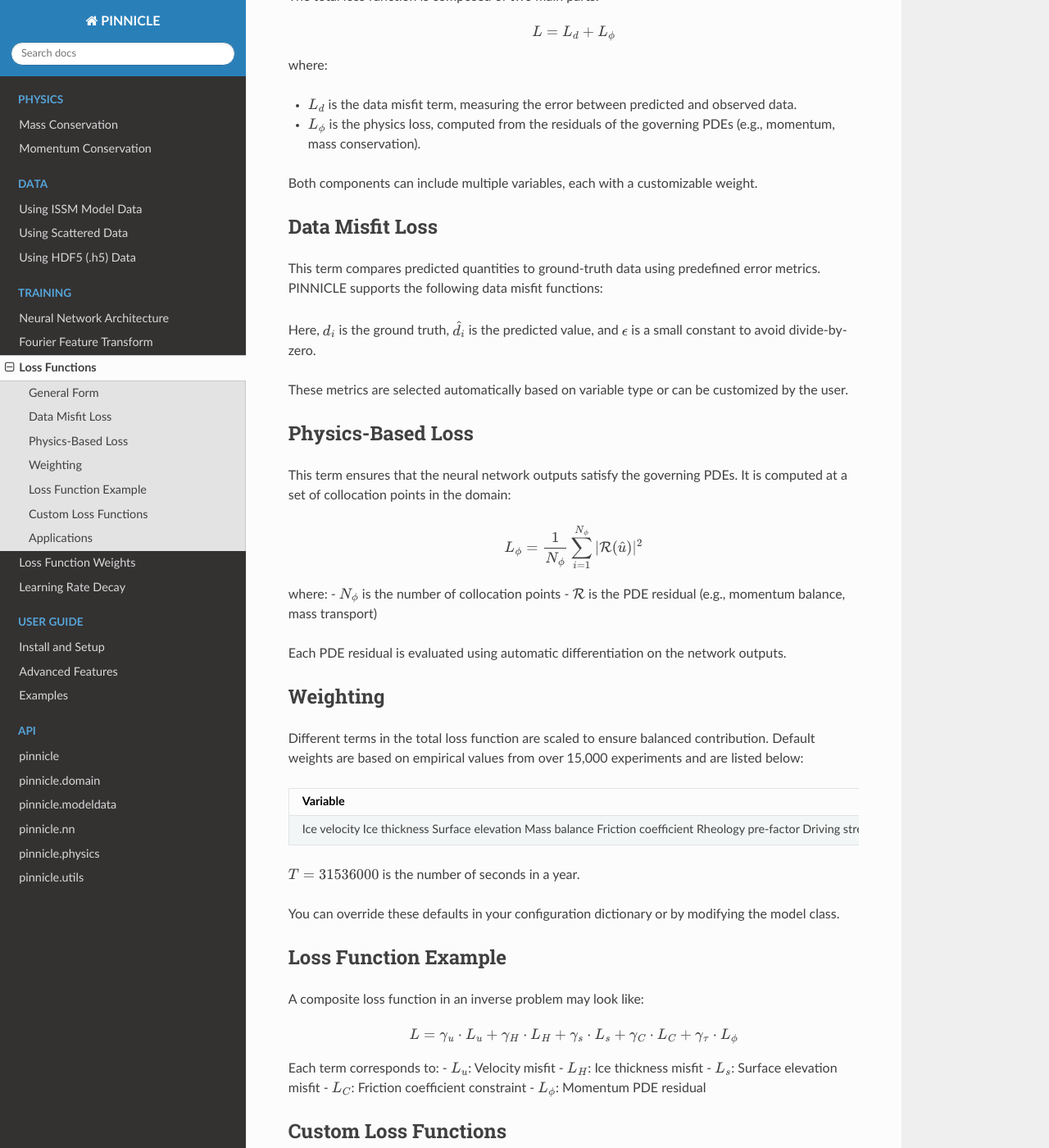
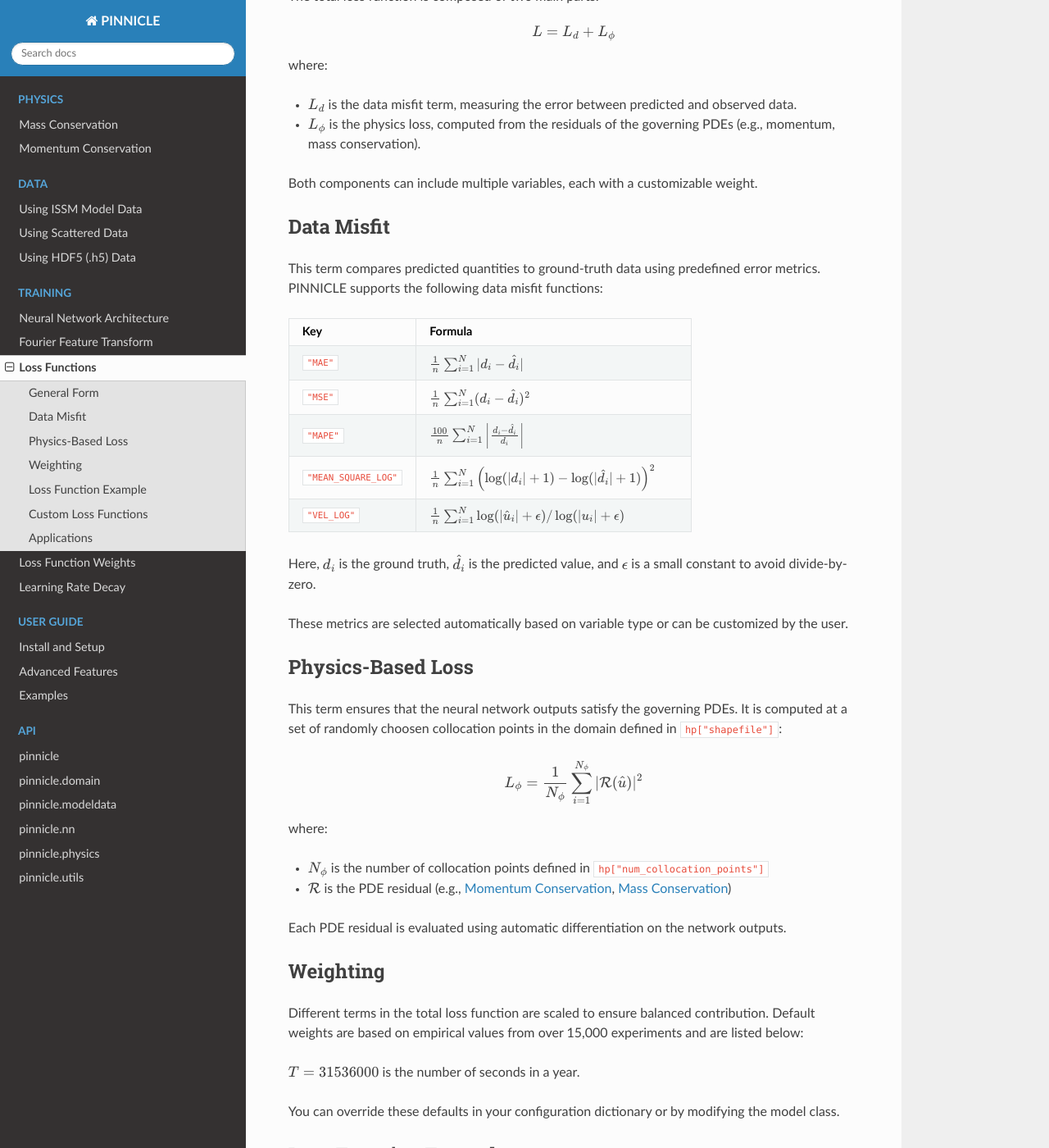
Before and after one commit to ISSMteam/PINNICLE, a Sphinx documentation site: the page built from docs/training/lossfunctions.rst, in a window 1280 px wide and 1400 px high, scrolled down 328 px. Shown: the whole window at 82% size. Built offline with Sphinx 7.4.7 and the Read the Docs theme 3.1.0, drawn with Linux system fonts in a browser that asks for light colours.

Commit message:
fix the tables

```diff
--- a/docs/training/lossfunctions.rst
+++ b/docs/training/lossfunctions.rst
@@ -21,20 +21,27 @@ where:
 
 Both components can include multiple variables, each with a customizable weight.
 
-Data Misfit Loss
-----------------
+Data Misfit
+-----------
 
 This term compares predicted quantities to ground-truth data using predefined error metrics. PINNICLE supports the following data misfit functions:
 
-+----------------------+-----------------------------------------------------------+
-| **Key**              | **Formula**                                               |
-+======================+===========================================================+
-| `MAE`               | :math:`\frac{1}{n} \sum |d_i - \hat{d}_i|`                |
-| `MSE`               | :math:`\frac{1}{n} \sum (d_i - \hat{d}_i)^2`              |
-| `MAPE`              | :math:`\frac{100}{n} \sum \left| \frac{d_i - \hat{d}_i}{d_i} \right|` |
-| `VEL_LOG`           | :math:`\frac{1}{n} \sum \log(|\hat{u}_i| + \epsilon) / \log(|u_i| + \epsilon)` |
-| `MEAN_SQUARE_LOG`   | :math:`\frac{1}{n} \sum \left( \log(|d_i| + 1) - \log(|\hat{d}_i| + 1) \right)^2` |
-+----------------------+-----------------------------------------------------------+
+.. list-table::
+   :widths: 30 65
+   :header-rows: 1
+
+   * - **Key**
+     - **Formula**
+   * - ``"MAE"``
+     - :math:`\frac{1}{n}\sum_{i=1}^N|d_i-\hat{d}_i|`
+   * - ``"MSE"``
+     - :math:`\frac{1}{n} \sum_{i=1}^N (d_i - \hat{d}_i)^2`
+   * - ``"MAPE"``
+     - :math:`\frac{100}{n} \sum_{i=1}^N \left| \frac{d_i - \hat{d}_i}{d_i} \right|`
+   * - ``"MEAN_SQUARE_LOG"``
+     - :math:`\frac{1}{n} \sum_{i=1}^N \left( \log(|d_i| + 1) - \log(|\hat{d}_i| + 1) \right)^2`
+   * - ``"VEL_LOG"``
+     - :math:`\frac{1}{n} \sum_{i=1}^N \log(|\hat{u}_i| + \epsilon) / \log(|u_i| + \epsilon)`
 
 Here, :math:`d_i` is the ground truth, :math:`\hat{d}_i` is the predicted value, and :math:`\epsilon` is a small constant to avoid divide-by-zero.
 
@@ -43,15 +50,16 @@ These metrics are selected automatically based on variable type or can be custom
 Physics-Based Loss
 ------------------
 
-This term ensures that the neural network outputs satisfy the governing PDEs. It is computed at a set of collocation points in the domain:
+This term ensures that the neural network outputs satisfy the governing PDEs. It is computed at a set of randomly choosen collocation points in the domain defined in ``hp["shapefile"]``:
 
 .. math::
 
-   L_\phi = \frac{1}{N_\phi} \sum_{i=1}^{N_\phi} |\mathcal{R}(\hat{u})|^2
+   L_\phi = \frac{1}{N_\phi} \sum_{i=1}^{N_\phi}|\mathcal{R}(\hat{u})|^2
 
 where:
-- :math:`N_\phi` is the number of collocation points
-- :math:`\mathcal{R}` is the PDE residual (e.g., momentum balance, mass transport)
+
+- :math:`N_\phi` is the number of collocation points defined in ``hp["num_collocation_points"]``
+- :math:`\mathcal{R}` is the PDE residual (e.g., :ref:`momentum_conservation`, :ref:`mass_conservation`)
 
 Each PDE residual is evaluated using automatic differentiation on the network outputs.
 
@@ -59,19 +67,6 @@ Weighting
 ---------
 
 Different terms in the total loss function are scaled to ensure balanced contribution. Default weights are based on empirical values from over 15,000 experiments and are listed below:
-
-+--------------------------+----------------------+---------------------------+
-| **Variable**             | **Weight Symbol**    | **Typical Value**         |
-+==========================+======================+===========================+
-| Ice velocity             | :math:`\gamma_u`     | :math:`10^{-8} \cdot T^2` |
-| Ice thickness            | :math:`\gamma_H`     | :math:`10^{-6}`           |
-| Surface elevation        | :math:`\gamma_s`     | :math:`10^{-6}`           |
-| Mass balance             | :math:`\gamma_a`     | :math:`T^2`               |
-| Friction coefficient     | :math:`\gamma_C`     | :math:`10^{-8}`           |
-| Rheology pre-factor      | :math:`\gamma_B`     | :math:`10^{-18}`          |
-| Driving stress (PDE)     | :math:`\gamma_\tau`  | :math:`10^{-10}`          |
-| Time derivative of H     | :math:`\gamma_{H/t}` | :math:`10^{10}`           |
-+--------------------------+----------------------+---------------------------+
 
 :math:`T = 31536000` is the number of seconds in a year.
 
```
Also changed, not shown: docs/training/weights.rst (+40 -12 lines).
